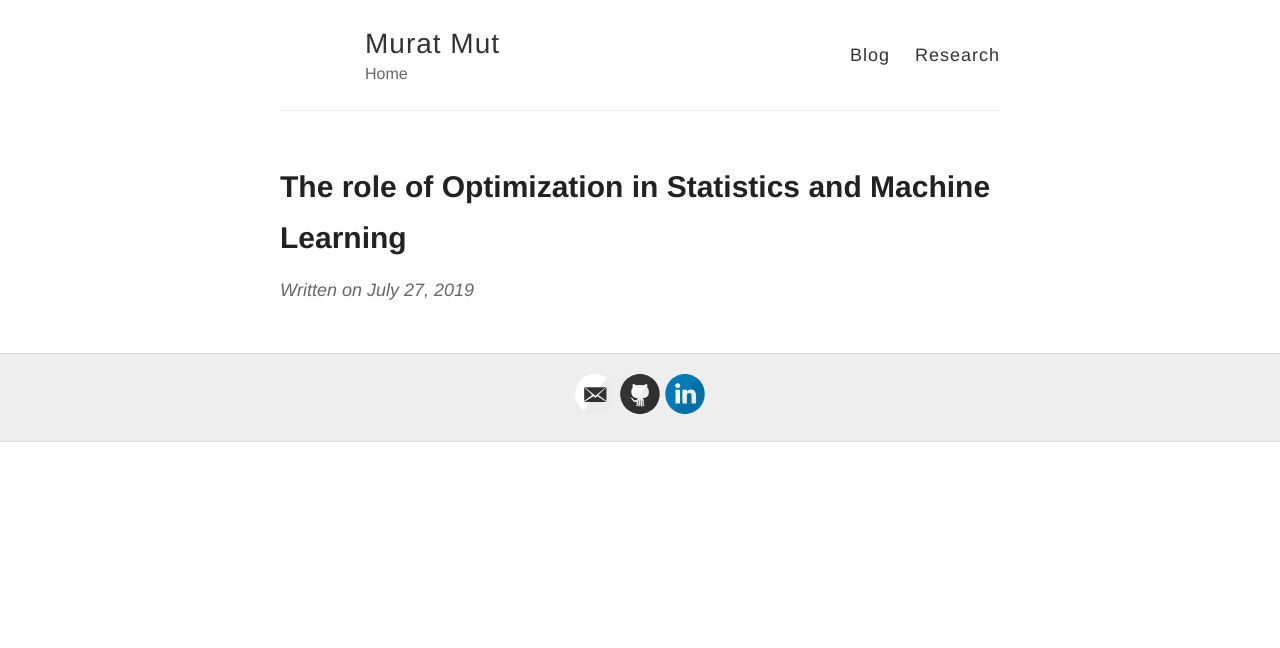
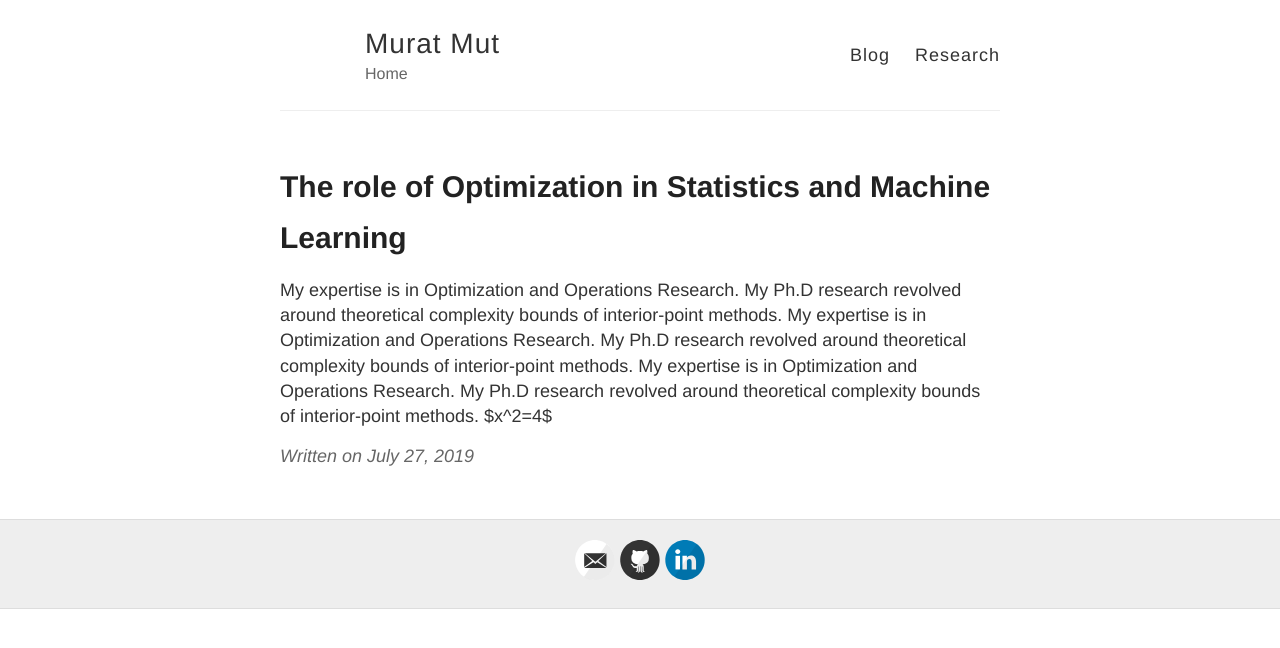
Before and after one commit to muratmut/muratmut.github.io, a Jekyll site: the page built from _posts/2019-7-27-role-optimization-in-ml.md, in a window 1280 px wide. Shown: the top 648 px of the page. Built offline with Jekyll 4.4.1, drawn with Linux system fonts in a browser that asks for light colours.

Commit message:
Update 2019-7-27-role-optimization-in-ml.md

```diff
--- a/_posts/2019-7-27-role-optimization-in-ml.md
+++ b/_posts/2019-7-27-role-optimization-in-ml.md
@@ -2,3 +2,8 @@
 layout: post
 title: The role of Optimization in Statistics and Machine Learning
 ---
+
+<script src="https://cdn.mathjax.org/mathjax/latest/MathJax.js?config=TeX-AMS-MML_HTMLorMML" type="text/javascript"></script>
+
+
+My expertise is in Optimization and Operations Research. My Ph.D research revolved around theoretical complexity bounds of interior-point methods. My expertise is in Optimization and Operations Research. My Ph.D research revolved around theoretical complexity bounds of interior-point methods. My expertise is in Optimization and Operations Research. My Ph.D research revolved around theoretical complexity bounds of interior-point methods. $x^2=4$
```
